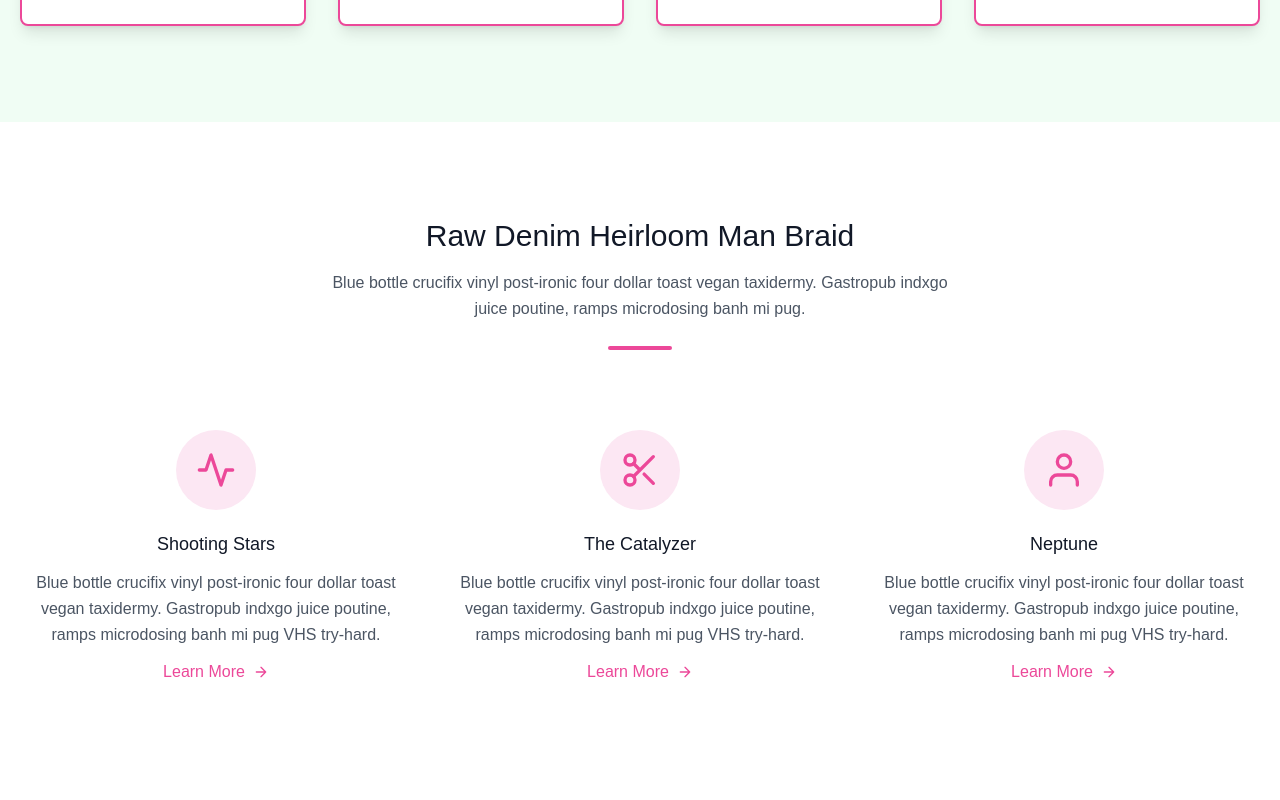
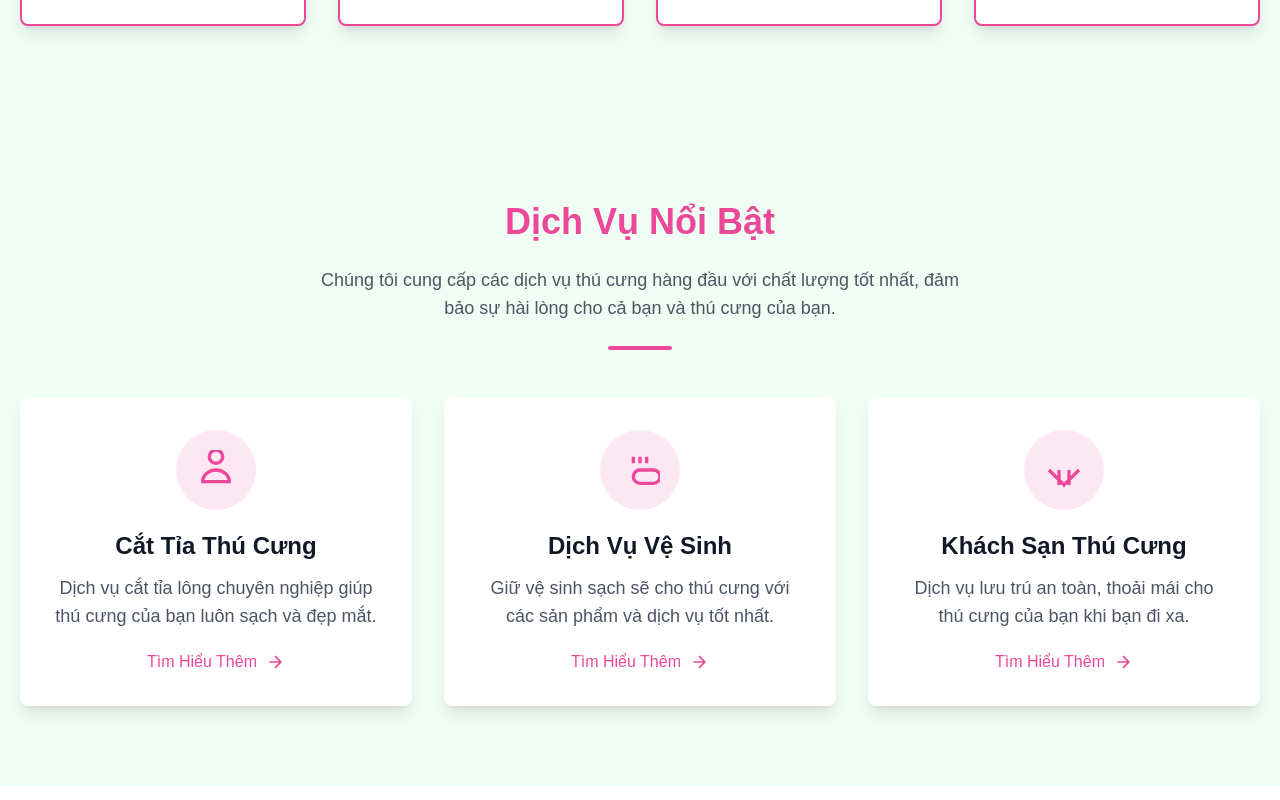
Before and after one commit to dangkhoa45/pomy-petshop, a Next.js app: page / in a window 1280 px wide. Shown: the part 1860-2660 px from the top of the page. Built offline with nearby package versions, Linux system fonts and the light colour scheme.

Commit message:
update Feature Section

```diff
--- a/src/components/FeatureSection.tsx
+++ b/src/components/FeatureSection.tsx
@@ -1,145 +1,171 @@
-function FeatureSection() {
+"use client";
+
+import { motion } from "framer-motion";
+
+export default function FeatureSection() {
+  const cardVariant = {
+    hidden: { opacity: 0, y: 50 },
+    visible: {
+      opacity: 1,
+      y: 0,
+      transition: { duration: 0.8, ease: "easeOut" },
+    },
+  };
+
+  const containerVariant = {
+    hidden: {},
+    visible: {
+      transition: {
+        staggerChildren: 0.2,
+      },
+    },
+  };
+
   return (
-    <section className="text-gray-600 body-font">
-      <div className="container px-5 py-24 mx-auto">
-        <div className="text-center mb-20">
-          <h1 className="sm:text-3xl text-2xl font-medium title-font text-gray-900 mb-4">
-            Raw Denim Heirloom Man Braid
+    <section className="bg-green-50 text-gray-700 body-font py-20">
+      <div className="container px-5 mx-auto">
+        {/* Section Header */}
+        <div className="text-center mb-12">
+          <h1 className="sm:text-4xl text-3xl font-extrabold text-pink-500 mb-6">
+            Dịch Vụ Nổi Bật
           </h1>
-          <p className="text-base leading-relaxed xl:w-2/4 lg:w-3/4 mx-auto text-gray-500s">
-            Blue bottle crucifix vinyl post-ironic four dollar toast vegan
-            taxidermy. Gastropub indxgo juice poutine, ramps microdosing banh mi
-            pug.
+          <p className="text-lg text-gray-600 max-w-2xl mx-auto">
+            Chúng tôi cung cấp các dịch vụ thú cưng hàng đầu với chất lượng tốt
+            nhất, đảm bảo sự hài lòng cho cả bạn và thú cưng của bạn.
           </p>
-          <div className="flex mt-6 justify-center">
-            <div className="w-16 h-1 rounded-full bg-pink-500 inline-flex"></div>
+          <div className="mt-6 flex justify-center">
+            <div className="w-16 h-1 rounded-full bg-pink-500"></div>
           </div>
         </div>
-        <div className="flex flex-wrap sm:-m-4 -mx-4 -mb-10 -mt-4 md:space-y-0 space-y-6">
-          <div className="p-4 md:w-1/3 flex flex-col text-center items-center">
-            <div className="w-20 h-20 inline-flex items-center justify-center rounded-full bg-pink-100 text-pink-500 mb-5 flex-shrink-0">
+
+        {/* Cards */}
+        <motion.div
+          className="grid grid-cols-1 md:grid-cols-3 gap-8"
+          variants={containerVariant}
+          initial="hidden"
+          whileInView="visible"
+          viewport={{ once: true, amount: 0.3 }}
+        >
+          {/* Card 1 */}
+          <motion.div
+            className="p-8 bg-white rounded-lg shadow-lg hover:shadow-xl transform hover:scale-105 transition-all duration-300 text-center"
+            variants={cardVariant}
+          >
+            <div className="w-20 h-20 mx-auto bg-pink-100 text-pink-500 rounded-full flex items-center justify-center mb-5">
               <svg
+                xmlns="http://www.w3.org/2000/svg"
+                className="w-10 h-10"
                 fill="none"
+                viewBox="0 0 24 24"
                 stroke="currentColor"
-                strokeLinecap="round"
-                strokeLinejoin="round"
                 strokeWidth="2"
-                className="w-10 h-10"
-                viewBox="0 0 24 24"
               >
-                <path d="M22 12h-4l-3 9L9 3l-3 9H2"></path>
+                <path d="M12 12c4.418 0 8 3.134 8 7H4c0-3.866 3.582-7 8-7z" />
+                <path d="M12 8a4 4 0 100-8 4 4 0 000 8z" />
               </svg>
             </div>
-            <div className="flex-grow">
-              <h2 className="text-gray-900 text-lg title-font font-medium mb-3">
-                Shooting Stars
+            <h2 className="text-2xl font-bold text-gray-900 mb-3">
+              Cắt Tỉa Thú Cưng
             </h2>
-              <p className="leading-relaxed text-base">
-                Blue bottle crucifix vinyl post-ironic four dollar toast vegan
-                taxidermy. Gastropub indxgo juice poutine, ramps microdosing
-                banh mi pug VHS try-hard.
+            <p className="text-lg text-gray-600 mb-5">
+              Dịch vụ cắt tỉa lông chuyên nghiệp giúp thú cưng của bạn luôn sạch
+              và đẹp mắt.
             </p>
-              <a className="mt-3 text-pink-500 inline-flex items-center">
-                Learn More
+            <a className="text-pink-500 inline-flex items-center font-medium">
+              Tìm Hiểu Thêm
               <svg
+                xmlns="http://www.w3.org/2000/svg"
+                className="w-5 h-5 ml-2"
                 fill="none"
+                viewBox="0 0 24 24"
                 stroke="currentColor"
-                  strokeLinecap="round"
-                  strokeLinejoin="round"
                 strokeWidth="2"
-                  className="w-4 h-4 ml-2"
-                  viewBox="0 0 24 24"
               >
-                  <path d="M5 12h14M12 5l7 7-7 7"></path>
+                <path d="M5 12h14M12 5l7 7-7 7" />
               </svg>
             </a>
-            </div>
-          </div>
-          <div className="p-4 md:w-1/3 flex flex-col text-center items-center">
-            <div className="w-20 h-20 inline-flex items-center justify-center rounded-full bg-pink-100 text-pink-500 mb-5 flex-shrink-0">
+          </motion.div>
+
+          {/* Card 2 */}
+          <motion.div
+            className="p-8 bg-white rounded-lg shadow-lg hover:shadow-xl transform hover:scale-105 transition-all duration-300 text-center"
+            variants={cardVariant}
+          >
+            <div className="w-20 h-20 mx-auto bg-pink-100 text-pink-500 rounded-full flex items-center justify-center mb-5">
               <svg
+                xmlns="http://www.w3.org/2000/svg"
+                className="w-10 h-10"
                 fill="none"
+                viewBox="0 0 24 24"
                 stroke="currentColor"
-                strokeLinecap="round"
-                strokeLinejoin="round"
                 strokeWidth="2"
-                className="w-10 h-10"
-                viewBox="0 0 24 24"
               >
-                <circle cx="6" cy="6" r="3"></circle>
-                <circle cx="6" cy="18" r="3"></circle>
-                <path d="M20 4L8.12 15.88M14.47 14.48L20 20M8.12 8.12L12 12"></path>
+                <path d="M20 12h-8a4 4 0 100 8h8a4 4 0 100-8z" />
+                <path d="M12 4v4M16 4v4M8 4v4" />
               </svg>
             </div>
-            <div className="flex-grow">
-              <h2 className="text-gray-900 text-lg title-font font-medium mb-3">
-                The Catalyzer
+            <h2 className="text-2xl font-bold text-gray-900 mb-3">
+              Dịch Vụ Vệ Sinh
             </h2>
-              <p className="leading-relaxed text-base">
-                Blue bottle crucifix vinyl post-ironic four dollar toast vegan
-                taxidermy. Gastropub indxgo juice poutine, ramps microdosing
-                banh mi pug VHS try-hard.
+            <p className="text-lg text-gray-600 mb-5">
+              Giữ vệ sinh sạch sẽ cho thú cưng với các sản phẩm và dịch vụ tốt
+              nhất.
             </p>
-              <a className="mt-3 text-pink-500 inline-flex items-center">
-                Learn More
+            <a className="text-pink-500 inline-flex items-center font-medium">
+              Tìm Hiểu Thêm
               <svg
+                xmlns="http://www.w3.org/2000/svg"
+                className="w-5 h-5 ml-2"
                 fill="none"
+                viewBox="0 0 24 24"
                 stroke="currentColor"
-                  strokeLinecap="round"
-                  strokeLinejoin="round"
                 strokeWidth="2"
-                  className="w-4 h-4 ml-2"
-                  viewBox="0 0 24 24"
               >
-                  <path d="M5 12h14M12 5l7 7-7 7"></path>
+                <path d="M5 12h14M12 5l7 7-7 7" />
               </svg>
             </a>
-            </div>
-          </div>
-          <div className="p-4 md:w-1/3 flex flex-col text-center items-center">
-            <div className="w-20 h-20 inline-flex items-center justify-center rounded-full bg-pink-100 text-pink-500 mb-5 flex-shrink-0">
+          </motion.div>
+
+          {/* Card 3 */}
+          <motion.div
+            className="p-8 bg-white rounded-lg shadow-lg hover:shadow-xl transform hover:scale-105 transition-all duration-300 text-center"
+            variants={cardVariant}
+          >
+            <div className="w-20 h-20 mx-auto bg-pink-100 text-pink-500 rounded-full flex items-center justify-center mb-5">
               <svg
+                xmlns="http://www.w3.org/2000/svg"
+                className="w-10 h-10"
                 fill="none"
+                viewBox="0 0 24 24"
                 stroke="currentColor"
-                strokeLinecap="round"
-                strokeLinejoin="round"
                 strokeWidth="2"
-                className="w-10 h-10"
-                viewBox="0 0 24 24"
               >
-                <path d="M20 21v-2a4 4 0 00-4-4H8a4 4 0 00-4 4v2"></path>
-                <circle cx="12" cy="7" r="4"></circle>
+                <path d="M3 12l9 9 9-9M9 21V12M15 21V12" />
               </svg>
             </div>
-            <div className="flex-grow">
-              <h2 className="text-gray-900 text-lg title-font font-medium mb-3">
-                Neptune
+            <h2 className="text-2xl font-bold text-gray-900 mb-3">
+              Khách Sạn Thú Cưng
             </h2>
-              <p className="leading-relaxed text-base">
-                Blue bottle crucifix vinyl post-ironic four dollar toast vegan
-                taxidermy. Gastropub indxgo juice poutine, ramps microdosing
-                banh mi pug VHS try-hard.
+            <p className="text-lg text-gray-600 mb-5">
+              Dịch vụ lưu trú an toàn, thoải mái cho thú cưng của bạn khi bạn đi
+              xa.
             </p>
-              <a className="mt-3 text-pink-500 inline-flex items-center">
-                Learn More
+            <a className="text-pink-500 inline-flex items-center font-medium">
+              Tìm Hiểu Thêm
               <svg
+                xmlns="http://www.w3.org/2000/svg"
+                className="w-5 h-5 ml-2"
                 fill="none"
+                viewBox="0 0 24 24"
                 stroke="currentColor"
-                  strokeLinecap="round"
-                  strokeLinejoin="round"
                 strokeWidth="2"
-                  className="w-4 h-4 ml-2"
-                  viewBox="0 0 24 24"
               >
-                  <path d="M5 12h14M12 5l7 7-7 7"></path>
+                <path d="M5 12h14M12 5l7 7-7 7" />
               </svg>
             </a>
-            </div>
-          </div>
-        </div>
+          </motion.div>
+        </motion.div>
       </div>
     </section>
   );
 }
-
-export default FeatureSection;
--- a/src/components/StatisticSection.tsx
+++ b/src/components/StatisticSection.tsx
@@ -1,4 +1,4 @@
-"use client"
+"use client";
 import { motion } from "framer-motion";
 import { useState } from "react";
 
```
Lines whose indentation alone changed are shown as unchanged.
